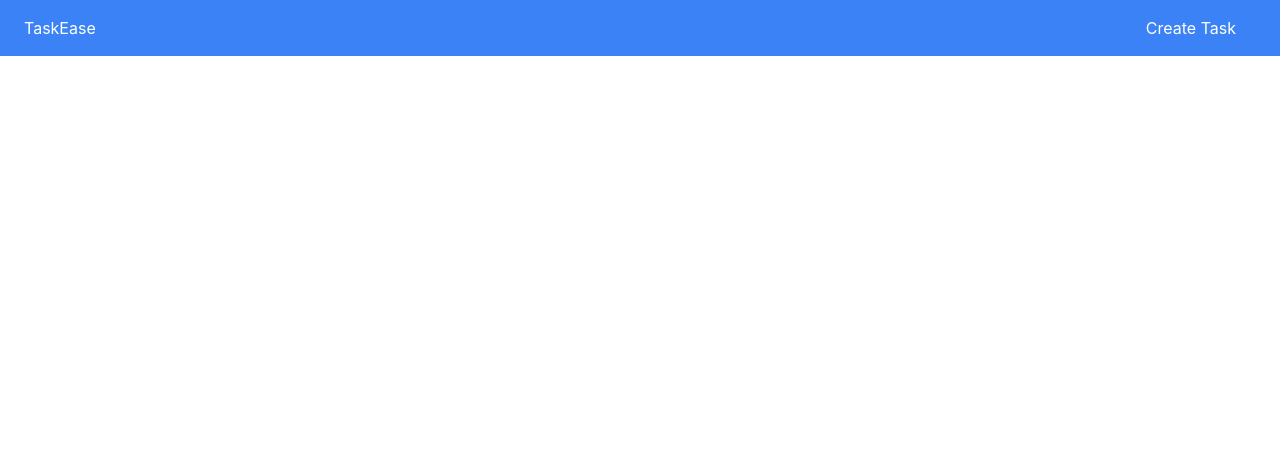
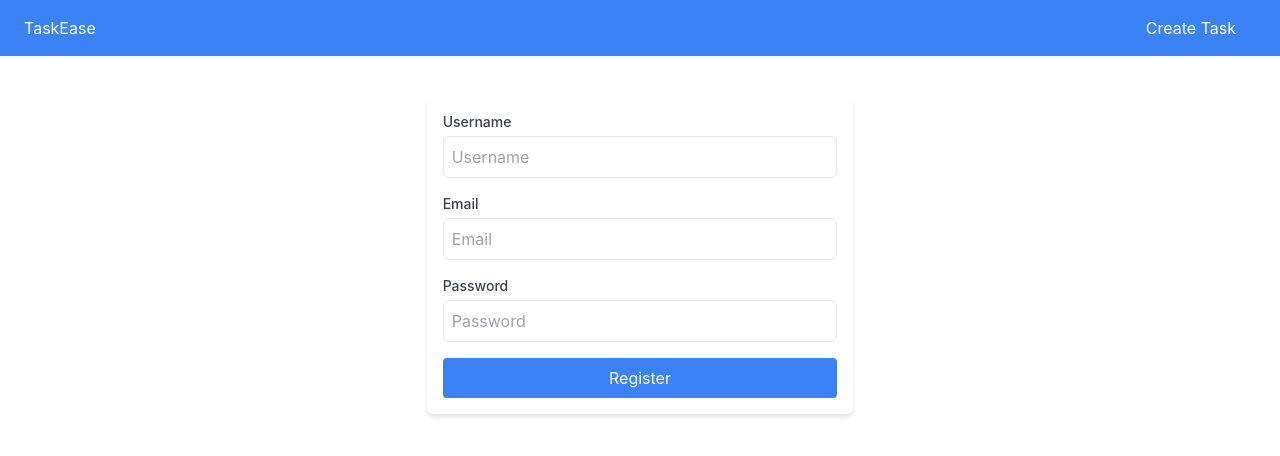
Before and after one commit to 96mohitm/TaskEase, a React (Create React App) app in the folder frontend/: page /register in a window 1280 px wide. Shown: the top 456 px of the page. Built offline with nearby package versions, Linux system fonts and the light colour scheme.

Commit message:
added UI for login and register.

```diff
--- a/frontend/package.json
+++ b/frontend/package.json
@@ -45,5 +45,6 @@
       "last 1 firefox version",
       "last 1 safari version"
     ]
-  }
+  },
+  "proxy": "http://127.0.0.1:8000/"
 }
--- a/frontend/src/App.tsx
+++ b/frontend/src/App.tsx
@@ -8,6 +8,8 @@ import {
 import TaskForm from './components/tasks/TaskForm';
 import TaskList from './components/tasks/TaskList';
 import NavBar from './components/NavBar';
+import Register from './components/auth/Register';
+import Login from './components/auth/Login';
 
 function App() {
   return (
@@ -16,6 +18,8 @@ function App() {
       <div className="container mx-auto mt-10">
         <Routes>
           <Route path="/create" element={<TaskForm />} />
+          <Route path="/login" element={<Login />} />
+          <Route path="/register" element={<Register />} />
           <Route path="/" element={<TaskList />} />
         </Routes>
       </div>
--- /dev/null
+++ b/frontend/src/api/auth.ts
@@ -0,0 +1,18 @@
+import axiosInstance from './axiosInstance';
+
+export const registerUser = async (userData: { username: string; email: string; password: string }) => {
+    return axiosInstance.post('api/users/register/', userData);
+};
+
+export const loginUser = async (credentials: { username: string; password: string }) => {
+  const response = await axiosInstance.post('users/login/', credentials);
+  if (response.status === 200) {
+      // Set the JWT in the cookies
+      document.cookie = `jwt=${response.data.jwt}; path=/; HttpOnly`;
+  }
+  return response;
+};
+
+export const logoutUser = () => {
+  document.cookie = "jwt=; expires=Thu, 01 Jan 1970 00:00:00 UTC; path=/;";
+};
--- a/frontend/src/api/axiosInstance.ts
+++ b/frontend/src/api/axiosInstance.ts
@@ -1,11 +1,12 @@
 import axios from 'axios';
 
 const axiosInstance = axios.create({
-  baseURL: 'http://localhost:8000/api/', // Adjust this to your Django backend URL
+  // baseURL: 'http://localhost:8000/api/', // Adjust this to your Django backend URL
   timeout: 5000, // Adjust as needed
   headers: {
     'Content-Type': 'application/json',
   },
+  withCredentials: true,
 });
 
 export default axiosInstance;
--- /dev/null
+++ b/frontend/src/components/auth/Login.tsx
@@ -0,0 +1,59 @@
+import React, { useState } from 'react';
+import { loginUser } from '../../api/auth';
+import { useNavigate } from 'react-router-dom';
+
+const Login: React.FC = () => {
+    const [username, setUsername] = useState('');
+    const [password, setPassword] = useState('');
+    const navigate = useNavigate();
+
+    const handleSubmit = async (e: React.FormEvent) => {
+        e.preventDefault();
+        try {
+            const response = await loginUser({ username, password });
+            if (response.status === 200) {
+                // Login successful, save the JWT, and redirect to the home page.
+                navigate('/');
+            }
+        } catch (error) {
+            console.error("Error during login:", error);
+        }
+    };
+
+    return (
+        <div className="w-full max-w-md mx-auto mt-4 p-6 border rounded shadow-md">
+            <h2 className="text-2xl mb-4 font-semibold">Login to TaskEase</h2>
+            <form onSubmit={handleSubmit} className="space-y-4">
+                <div className="flex flex-col">
+                    <label htmlFor="username" className="mb-1 text-sm font-medium">Username</label>
+                    <input
+                        id="username"
+                        type="text"
+                        placeholder="Username"
+                        value={username}
+                        onChange={e => setUsername(e.target.value)}
+                        className="p-2 border rounded"
+                    />
+                </div>
+                <div className="flex flex-col">
+                    <label htmlFor="password" className="mb-1 text-sm font-medium">Password</label>
+                    <input
+                        id="password"
+                        type="password"
+                        placeholder="Password"
+                        value={password}
+                        onChange={e => setPassword(e.target.value)}
+                        className="p-2 border rounded"
+                    />
+                </div>
+                <div>
+                    <button type="submit" className="w-full px-4 py-2 bg-blue-500 text-white rounded hover:bg-blue-600">
+                        Login
+                    </button>
+                </div>
+            </form>
+        </div>
+    );
+};
+
+export default Login;
--- /dev/null
+++ b/frontend/src/components/auth/Register.tsx
@@ -0,0 +1,68 @@
+import React, { useState } from 'react';
+import { registerUser } from '../../api/auth';
+
+const Register: React.FC = () => {
+    const [username, setUsername] = useState('');
+    const [password, setPassword] = useState('');
+    const [email, setEmail] = useState('');
+
+    const handleSubmit = async (e: React.FormEvent) => {
+        e.preventDefault();
+        try {
+            const response = await registerUser({ username, email, password });
+            if (response.status === 201) {
+                // Registration successful, redirect to login or home page.
+            }
+        } catch (error) {
+            console.error("Error during registration:", error);
+        }
+    };
+
+    return (
+        <form onSubmit={handleSubmit} className="space-y-4 w-1/3 mx-auto p-4 shadow-md rounded-md bg-white">
+            <div>
+                <label htmlFor="username" className="block text-sm font-medium text-gray-700">Username</label>
+                <input
+                    type="text"
+                    id="username"
+                    placeholder="Username"
+                    value={username}
+                    onChange={e => setUsername(e.target.value)}
+                    className="mt-1 p-2 w-full border rounded-md"
+                />
+            </div>
+            <div>
+                <label htmlFor="email" className="block text-sm font-medium text-gray-700">Email</label>
+                <input
+                    type="email"
+                    id="email"
+                    placeholder="Email"
+                    value={email}
+                    onChange={e => setEmail(e.target.value)}
+                    className="mt-1 p-2 w-full border rounded-md"
+                />
+            </div>
+            <div>
+                <label htmlFor="password" className="block text-sm font-medium text-gray-700">Password</label>
+                <input
+                    type="password"
+                    id="password"
+                    placeholder="Password"
+                    value={password}
+                    onChange={e => setPassword(e.target.value)}
+                    className="mt-1 p-2 w-full border rounded-md"
+                />
+            </div>
+            <div>
+                <button
+                    type="submit"
+                    className="w-full px-4 py-2 bg-blue-500 text-white rounded hover:bg-blue-600 focus:outline-none focus:ring-2 focus:ring-blue-500 focus:ring-opacity-50"
+                >
+                    Register
+                </button>
+            </div>
+        </form>
+    );
+};
+
+export default Register;
```
Also changed, not shown: 1 other file (tests, documents, lock files or other folders).
